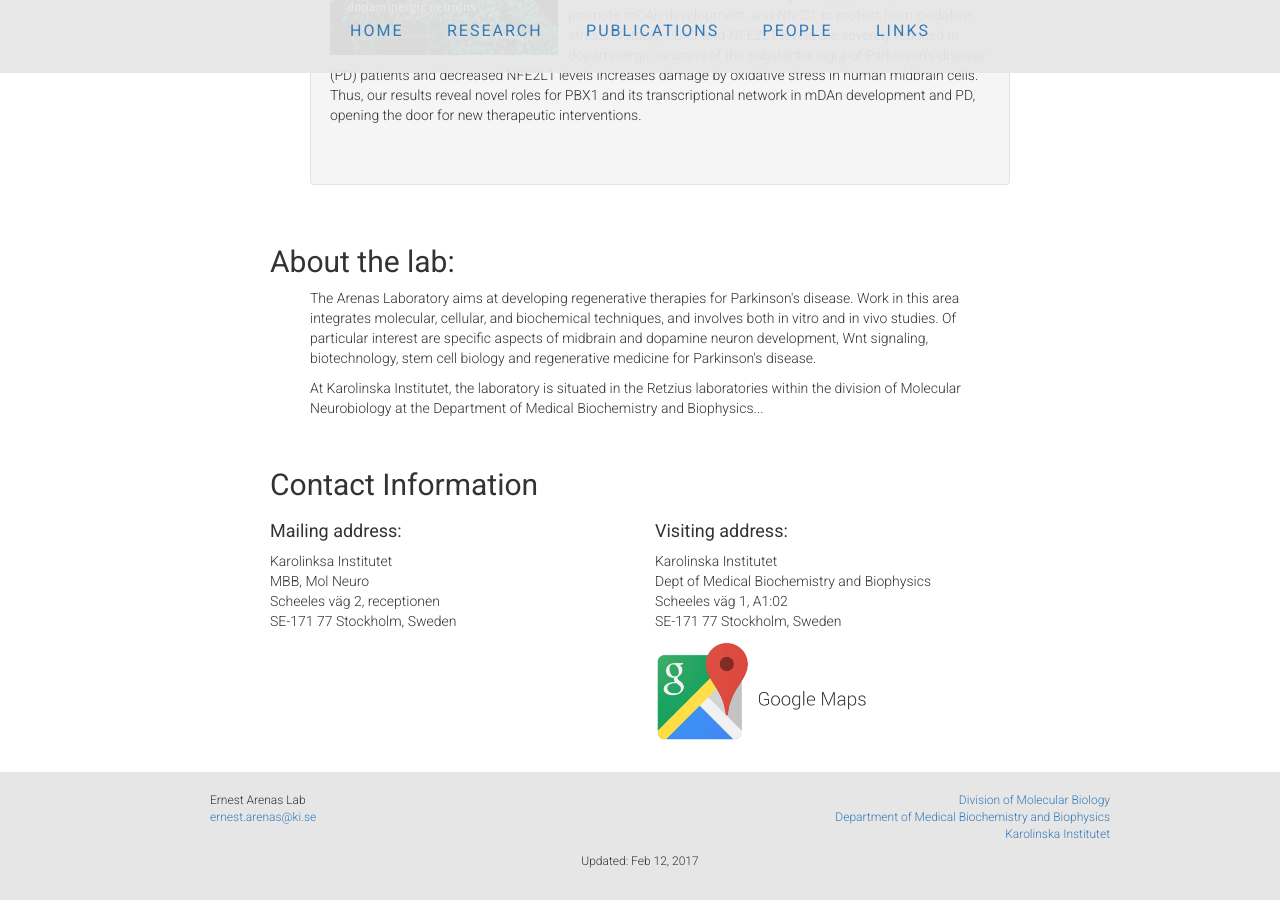
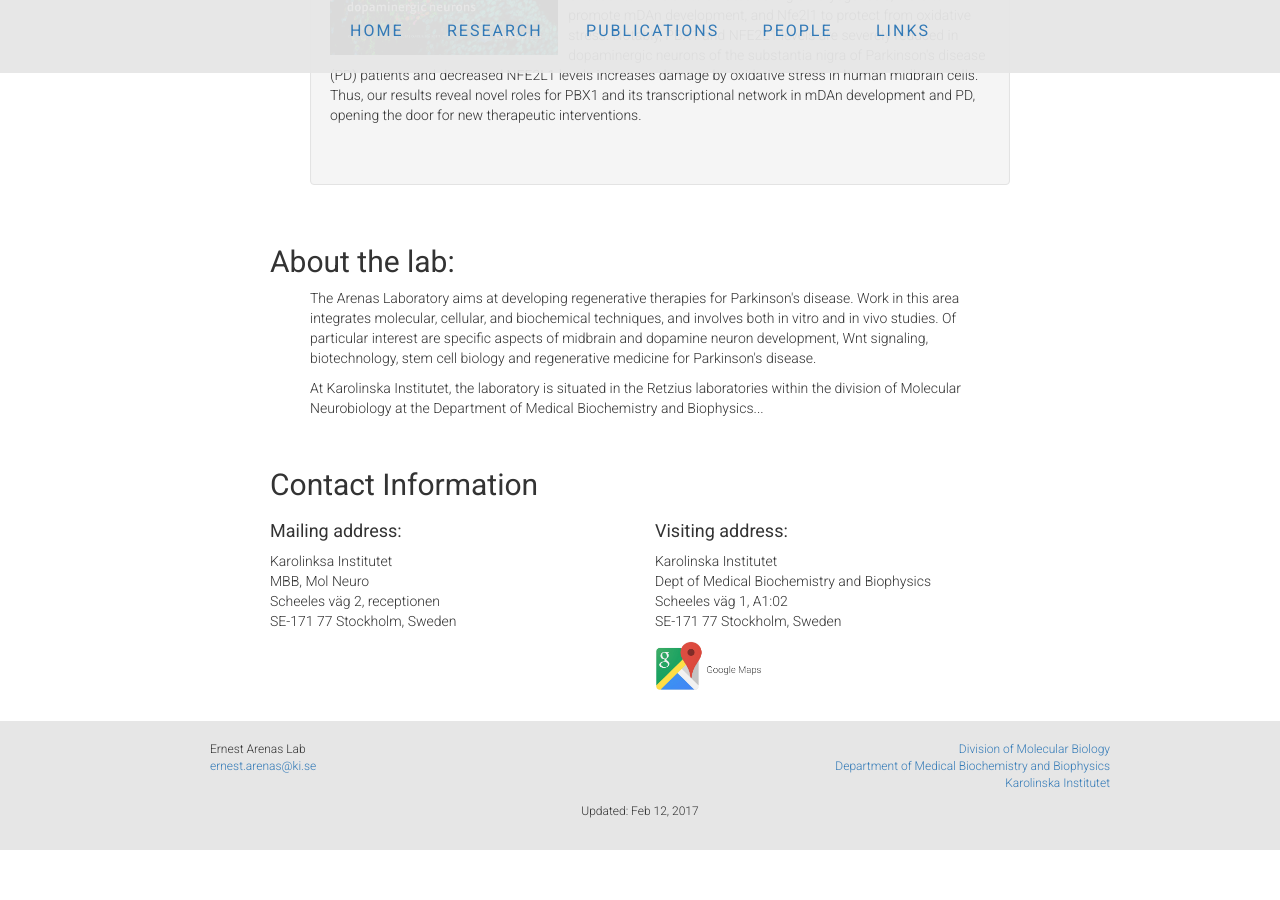
Before and after one commit to ArenasLab/arenaslab.github.io, a Jekyll site: the page index.html, which Jekyll copies as it is, in a window 1280 px wide and 900 px high, scrolled down 1691 px. Built offline with Jekyll 4.4.1, drawn with Linux system fonts in a browser that asks for light colours; after the commit the page ends 2541 px from its top, so only the background shows below that.

Commit message:
Update index.html

```diff
--- a/index.html
+++ b/index.html
@@ -162,7 +162,7 @@
                  Dept of Medical Biochemistry and Biophysics<br>
                  Scheeles väg 1, A1:02<br>
 		       SE-171 77 Stockholm, Sweden</p>
-		   <a href="https://www.google.se/maps/place/Scheeles+v&auml;g+1,+Karolinska+Institute,+171+65+Solna/@59.3475635,18.0213505,17z/data=!3m1!4b1!4m2!3m1!1s0x465f9d9c8475a5d9:0x525c00c1c5004e7b" target="_blank"> <img style='width: 60%; object-fit: contain' src="img/mapsicon.jpg" border="0" alt=""> </a>
+		   <a href="https://www.google.se/maps/place/Scheeles+v&auml;g+1,+Karolinska+Institute,+171+65+Solna/@59.3475635,18.0213505,17z/data=!3m1!4b1!4m2!3m1!1s0x465f9d9c8475a5d9:0x525c00c1c5004e7b" target="_blank"> <img style='width: 30%; object-fit: contain' src="img/mapsicon.jpg" border="0" alt=""> </a>
 
 	   </div>
          </div>
```
